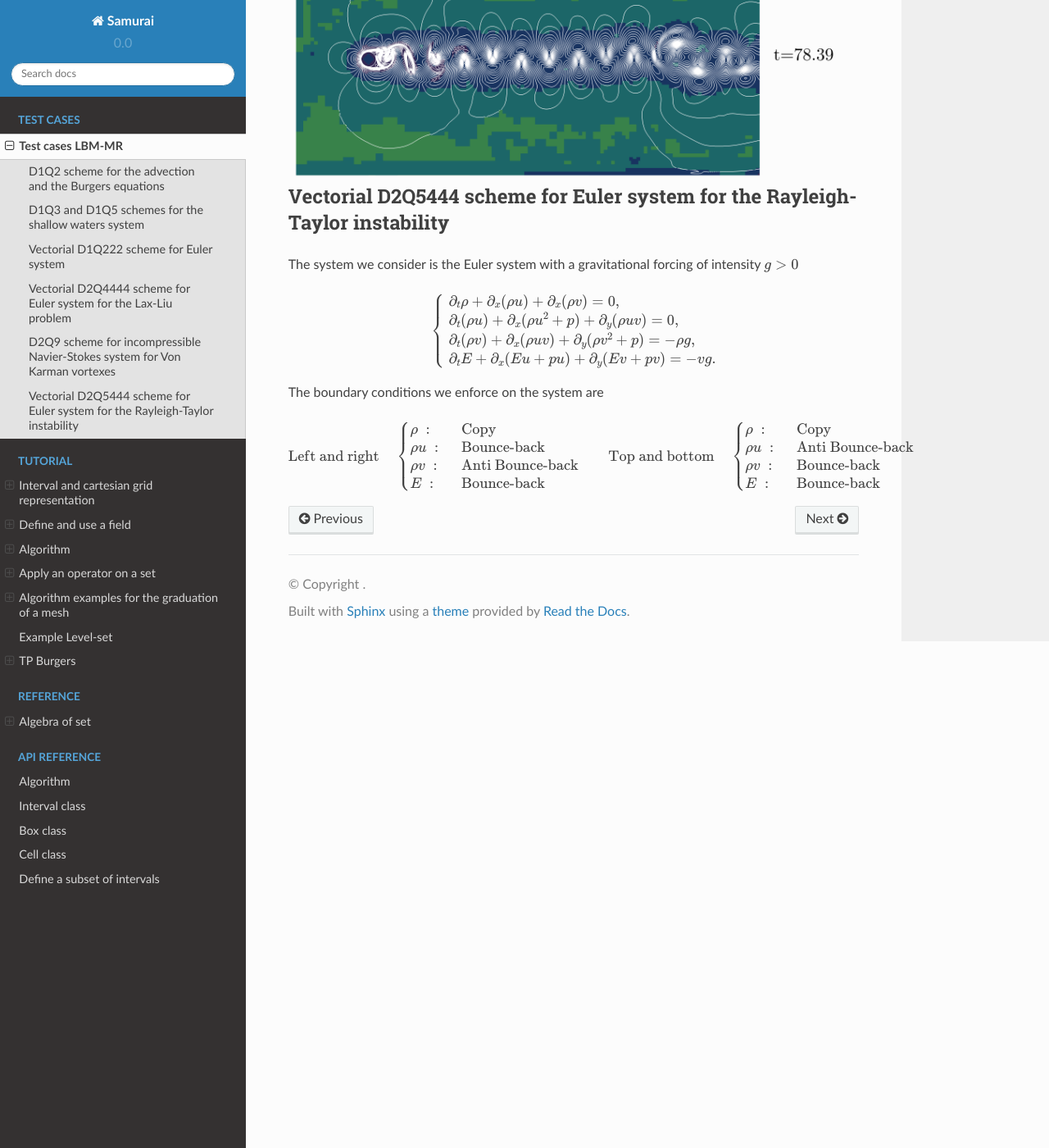
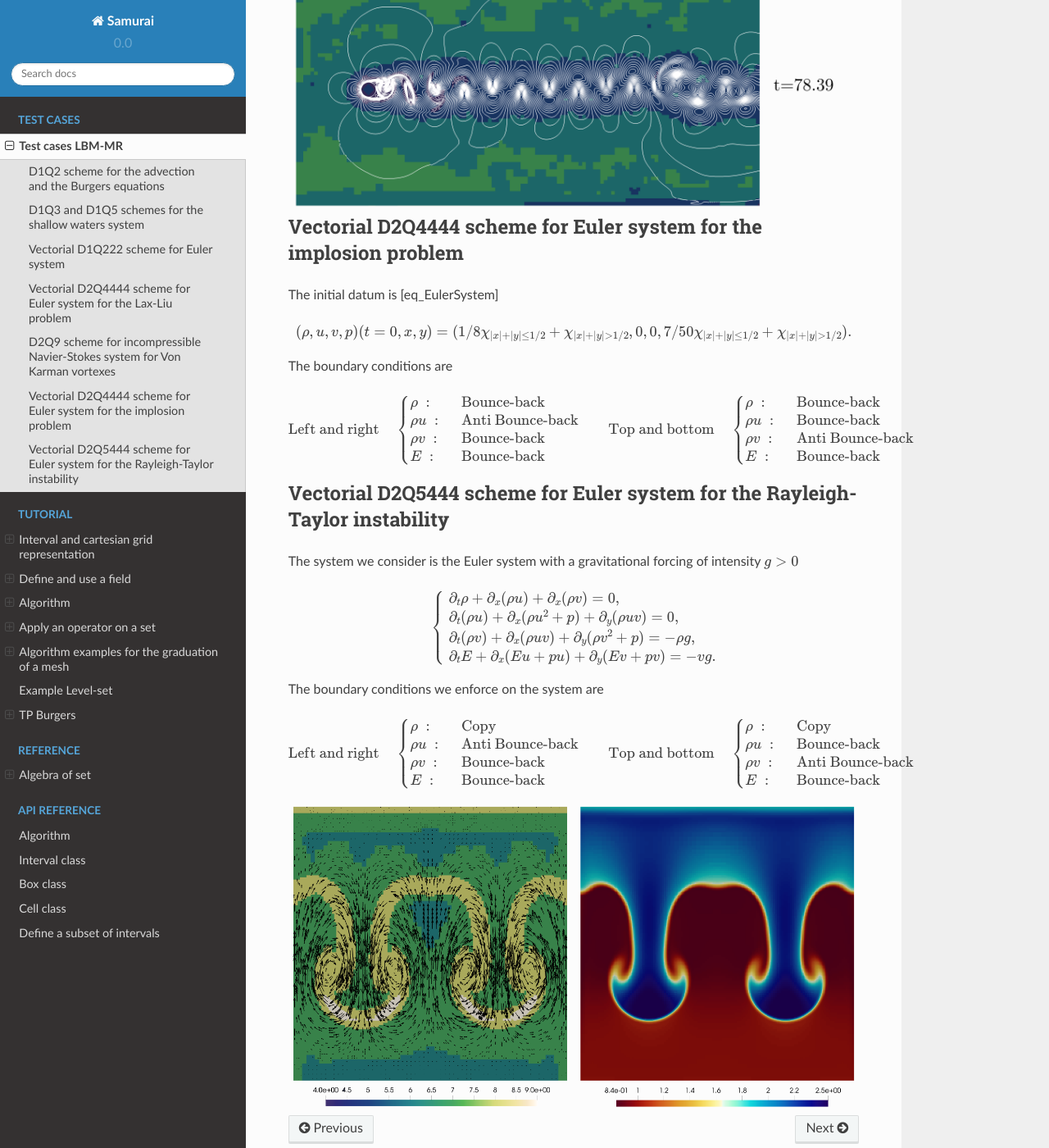
Before and after one commit to hpc-maths/samurai, a Sphinx documentation site: the page built from doc/source/LBM/test_cases.rst, in a window 1280 px wide and 1400 px high, scrolled down 4496 px. Shown: the whole window at 82% size. Built offline with Sphinx 7.4.7 and the Read the Docs theme 2.0.0, drawn with Linux system fonts in a browser that asks for light colours.

Commit message:
Added new figure

```diff
--- a/doc/source/LBM/test_cases.rst
+++ b/doc/source/LBM/test_cases.rst
@@ -99,6 +99,8 @@ The corresponding file is ``D2Q4444_Euler_Lax_Liux.cpp`` for the plot of the sol
 The system we consider is
 
 .. math::
+    :label: eq_EulerSystem
+
     \begin{cases}
         \partial_t \rho + \partial_x (\rho u) + \partial_x (\rho v) = 0, \\
         \partial_t (\rho u) + \partial_x (\rho u^2 + p) + \partial_y (\rho uv) = 0, \\
@@ -147,6 +149,38 @@ Observe that the method conserves :math:`\rho` (which shall remain close to :mat
 
 
 
+Vectorial D2Q4444 scheme for Euler system for the implosion problem
+-----------------------------
+
+The initial datum is [eq_EulerSystem]
+
+
+.. math::
+    (\rho, u, v, p)(t=0, x, y) = (1/8 \chi_{|x|+|y| \leq 1/2} + \chi_{|x|+|y| > 1/2}, 0, 0, 7/50 \chi_{|x|+|y| \leq 1/2} + \chi_{|x|+|y| > 1/2}).
+
+
+
+The boundary conditions are
+
+.. math::
+    \text{Left and right} \quad
+    \begin{cases}
+        \rho ~ : ~ &\text{Bounce-back}\\
+        \rho u ~ : ~ &\text{Anti Bounce-back}\\
+        \rho v ~ : ~ &\text{Bounce-back}\\
+        E ~ : ~ &\text{Bounce-back}
+    \end{cases}
+    \qquad \text{Top and bottom} \quad
+    \begin{cases}
+        \rho ~ : ~ &\text{Bounce-back}\\
+        \rho u ~ : ~ &\text{Bounce-back}\\
+        \rho v ~ : ~ &\text{Anti Bounce-back}\\
+        E ~ : ~ &\text{Bounce-back}
+    \end{cases}
+
+
+
+
 Vectorial D2Q5444 scheme for Euler system for the Rayleigh-Taylor instability
 -----------------------------
 
@@ -166,14 +200,18 @@ The boundary conditions we enforce on the system are
     \text{Left and right} \quad
     \begin{cases}
         \rho ~ : ~ &\text{Copy}\\
-        \rho u ~ : ~ &\text{Bounce-back}\\
-        \rho v ~ : ~ &\text{Anti Bounce-back}\\
+        \rho u ~ : ~ &\text{Anti Bounce-back}\\
+        \rho v ~ : ~ &\text{Bounce-back}\\
         E ~ : ~ &\text{Bounce-back}
     \end{cases}
     \qquad \text{Top and bottom} \quad
     \begin{cases}
         \rho ~ : ~ &\text{Copy}\\
-        \rho u ~ : ~ &\text{Anti Bounce-back}\\
-        \rho v ~ : ~ &\text{Bounce-back}\\
+        \rho u ~ : ~ &\text{Bounce-back}\\
+        \rho v ~ : ~ &\text{Anti Bounce-back}\\
         E ~ : ~ &\text{Bounce-back}
     \end{cases}
+
+.. image:: ./figures/D2Q5444_Rayleigh_Taylor_cropped.png
+    :width: 100%
+    :align: center
```
Also changed, not shown: doc/source/LBM/figures/D2Q5444_Rayleigh_Taylor.png (added), doc/source/LBM/figures/D2Q5444_Rayleigh_Taylor_cropped.png (added).
